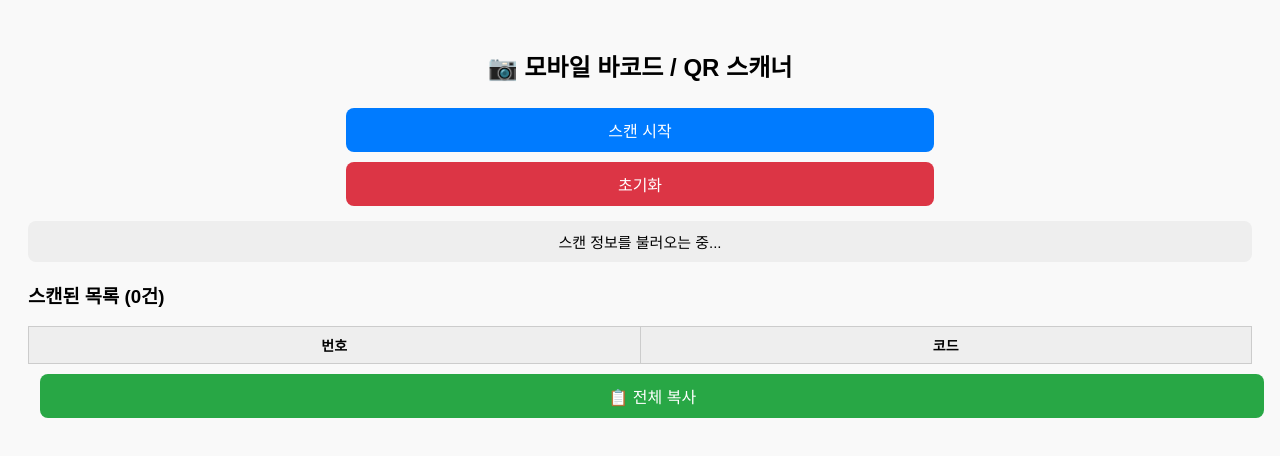
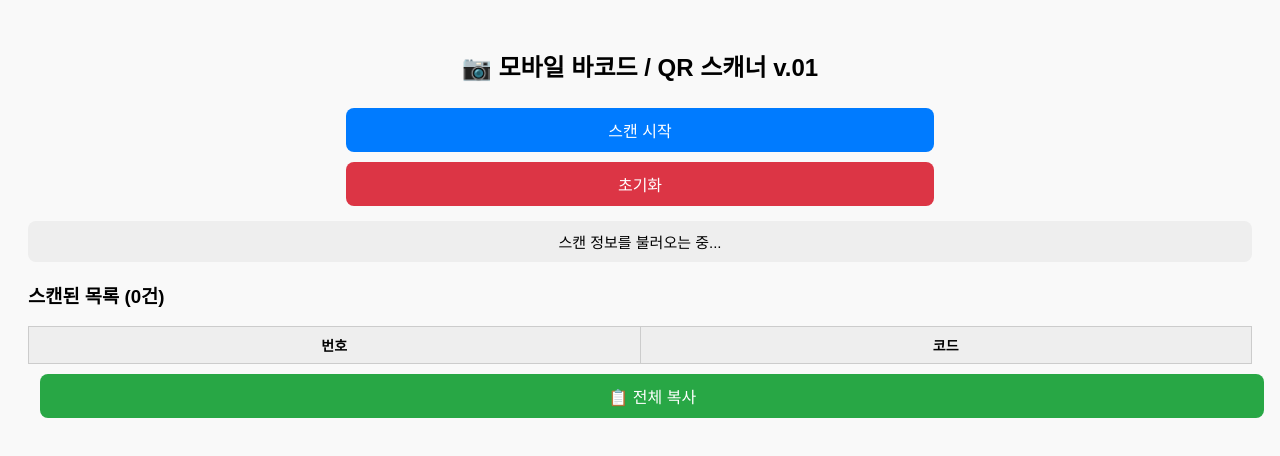
Before and after one commit to jinkisoma/soma, a plain HTML site: page index.html in a window 1280 px wide. Drawn offline with Linux system fonts and the light colour scheme.

Commit message:
Update index.html

```diff
--- a/index.html
+++ b/index.html
@@ -93,7 +93,7 @@
 </head>
 <body>
 
-  <h2>📷 모바일 바코드 / QR 스캐너</h2>
+  <h2>📷 모바일 바코드 / QR 스캐너 v.01</h2>
 
   <div style="text-align:center">
     <button id="scan-btn">스캔 시작</button>
```
